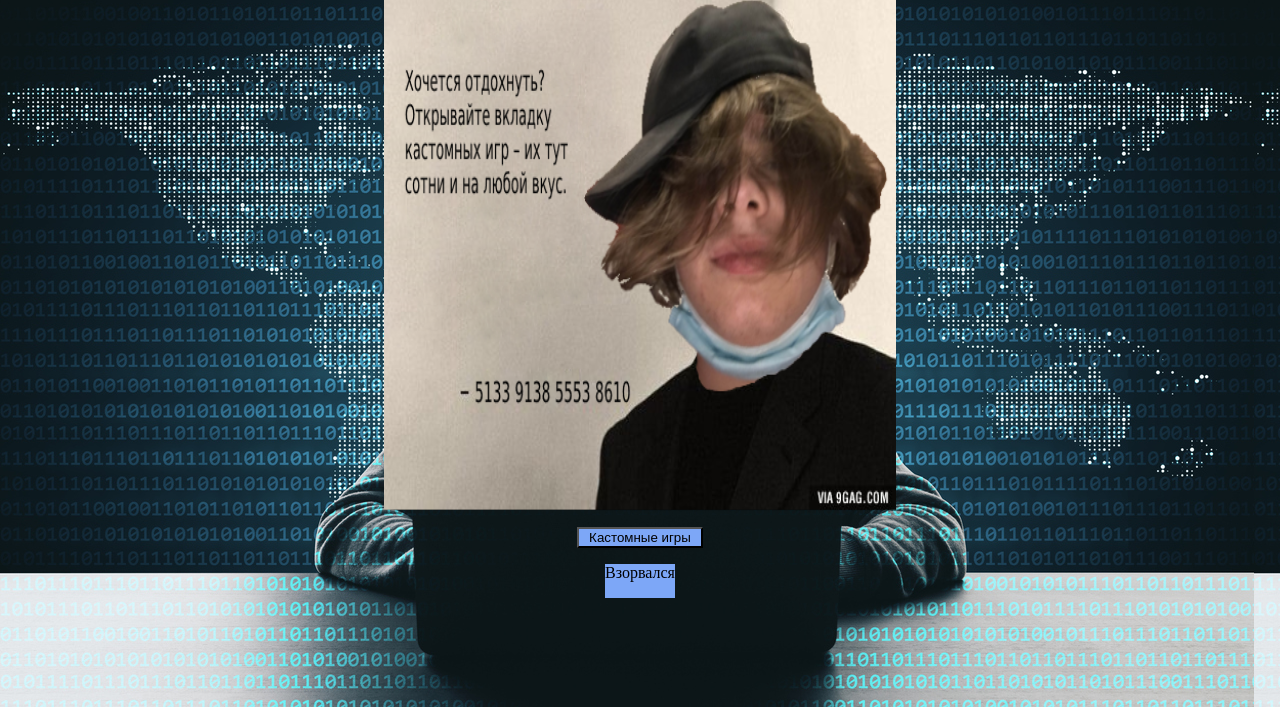
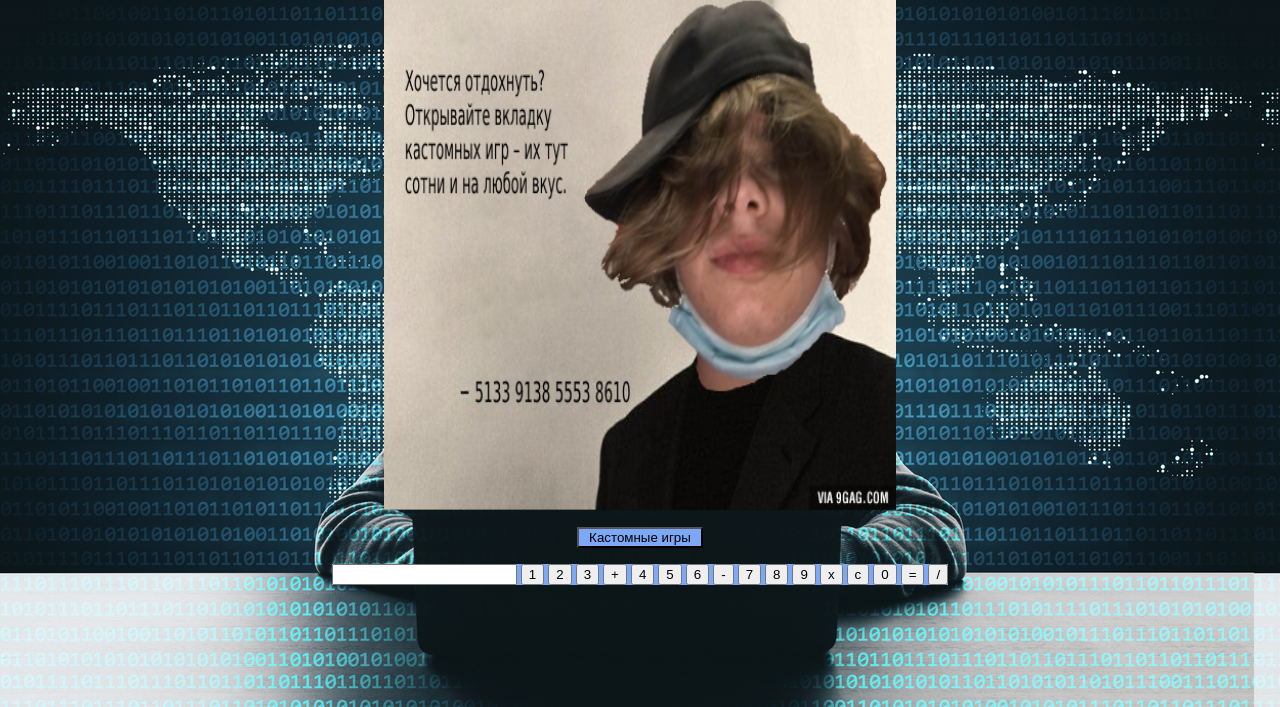
Before and after one commit to Qeortix/websitenikita, a PHP site: page / in a window 1280 px wide. Shown: the part 93-800 px from the top of the page. Run offline with PHP 8.4, Linux system fonts and the light colour scheme.

Commit message:
Update index.php

```diff
--- a/index.php
+++ b/index.php
@@ -84,28 +84,35 @@
             />
         </p>
              <form name="calc" class="wrapper" style="background-color: rgb(125, 167, 247);">
-                <table class="main">
-<tr> Взорвался <tr>
+                            <tr class="display">
+                         <td colspan="4"><input type="text" name="input"></td>
+                    </tr>
+                    <tr class="buttons">
+                         <td><input type="button" value="1" OnClick="calc.input.value += '1'"></td>
+                         <td><input type="button" value="2" OnClick="calc.input.value += '2'"></td>
+                         <td><input type="button" value="3" OnClick="calc.input.value += '3'"></td>
+                         <td><input type="button" value="+" OnClick="calc.input.value += '+'"></td>
+                    </tr>
+                    <tr class="buttons">
+                         <td><input type="button" value="4" OnClick="calc.input.value += '4'"></td>
+                         <td><input type="button" value="5" OnClick="calc.input.value += '5'"></td>
+                         <td><input type="button" value="6" OnClick="calc.input.value += '6'"></td>
+                         <td><input type="button" value="-" OnClick="calc.input.value += '-'"></td>
+                    </tr>
+                    <tr class="buttons">
+                         <td><input type="button" value="7" OnClick="calc.input.value += '7'"></td>
+                         <td><input type="button" value="8" OnClick="calc.input.value += '8'"></td>
+                         <td><input type="button" value="9" OnClick="calc.input.value += '9'"></td>
+                         <td><input type="button" value="x" OnClick="calc.input.value += '*'"></td>
+                    </tr>
+                    <tr class="buttons">
+                         <td><input type="reset" value="c" OnClick="calc.input.value = ''"></td>
+                         <td><input type="button" value="0" OnClick="calc.input.value += '0'"></td>
+                         <td><input type="button" value="=" OnClick="{func() ;calc.input.value = eval(calc.input.value)}"></td>
+                         <td><input type="button" value="/" OnClick="calc.input.value += '/'"></td>
+                     </tr>
                <table>
           </form>
-
-            </div>
-        </form>
-
-        <p id="result"></p>
-        <audio  id="kiril">
-            <source src="videoplayback.mp3" type="audio/mpeg" />
-        </audio>
-        <audio loop id="arbuz">
-            <source
-                src="Among-Us-_Role-Reveal_-Sound-Effect-_HD_.mp3"
-                type="audio/mpeg"/>
-        </audio>
-        <audio id="morg">
-            <source
-                src="a4.mp3"
-                type="audio/mpeg"
-            />
         </audio>
         <script>
         var mama=true
```
